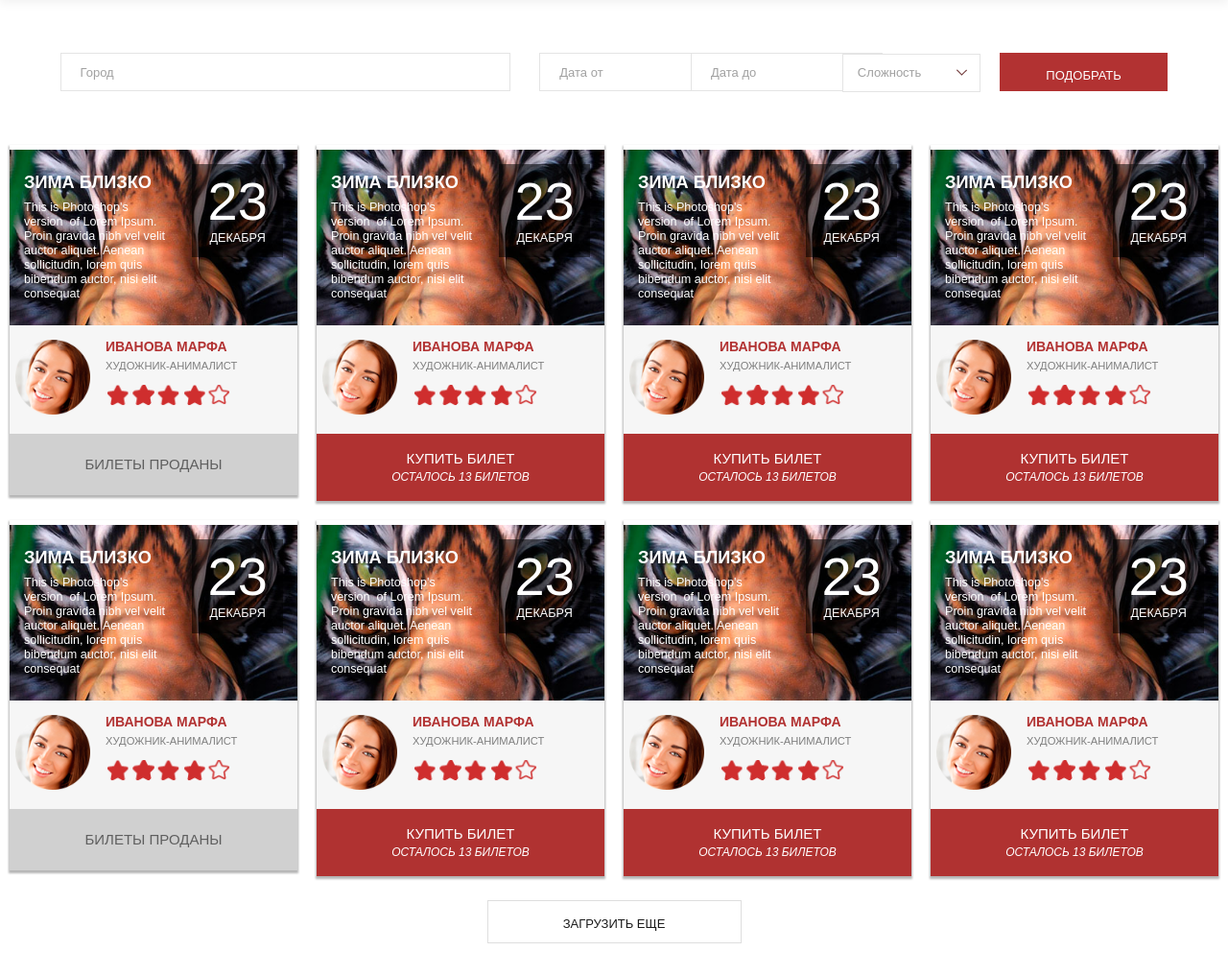
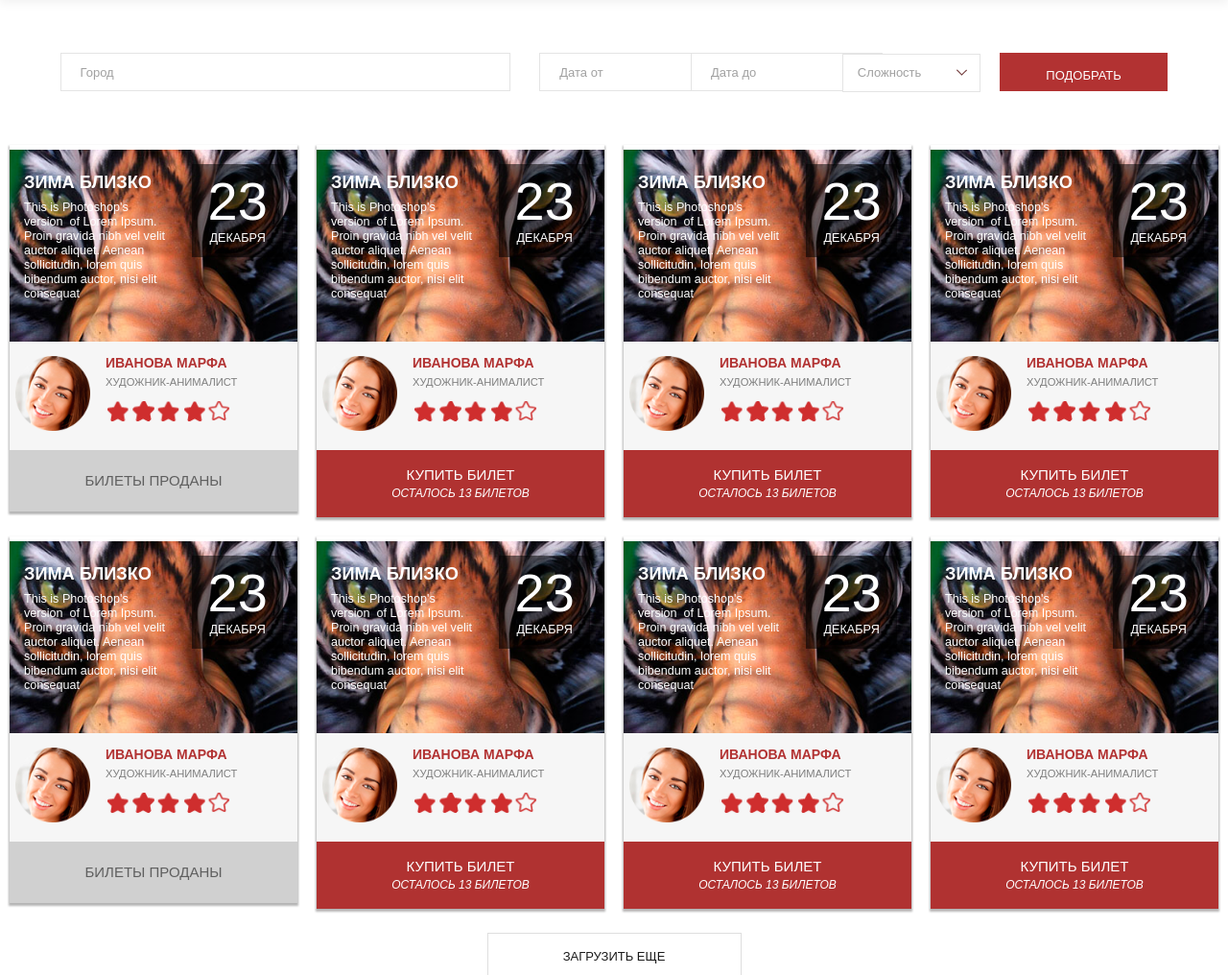
Before and after one commit to trixter5/artistnight, a PHP site: page /events.php in a window 1280 px wide. Shown: the part 89-1105 px from the top of the page at 96% size. Run offline with PHP 8.4, Linux system fonts and the light colour scheme; some libraries are stand-ins or nearby versions.

Commit message:
.event_info min-height

```diff
--- a/css/style.css
+++ b/css/style.css
@@ -950,6 +950,7 @@ select::-ms-expand {
   bottom: -5px;
   overflow: hidden;
   max-height: 240px;
+  min-height: 200px;
   padding: 5%;
   background-image: url('../images/event_img.jpg');
   background-position: 50% 50%;
```
